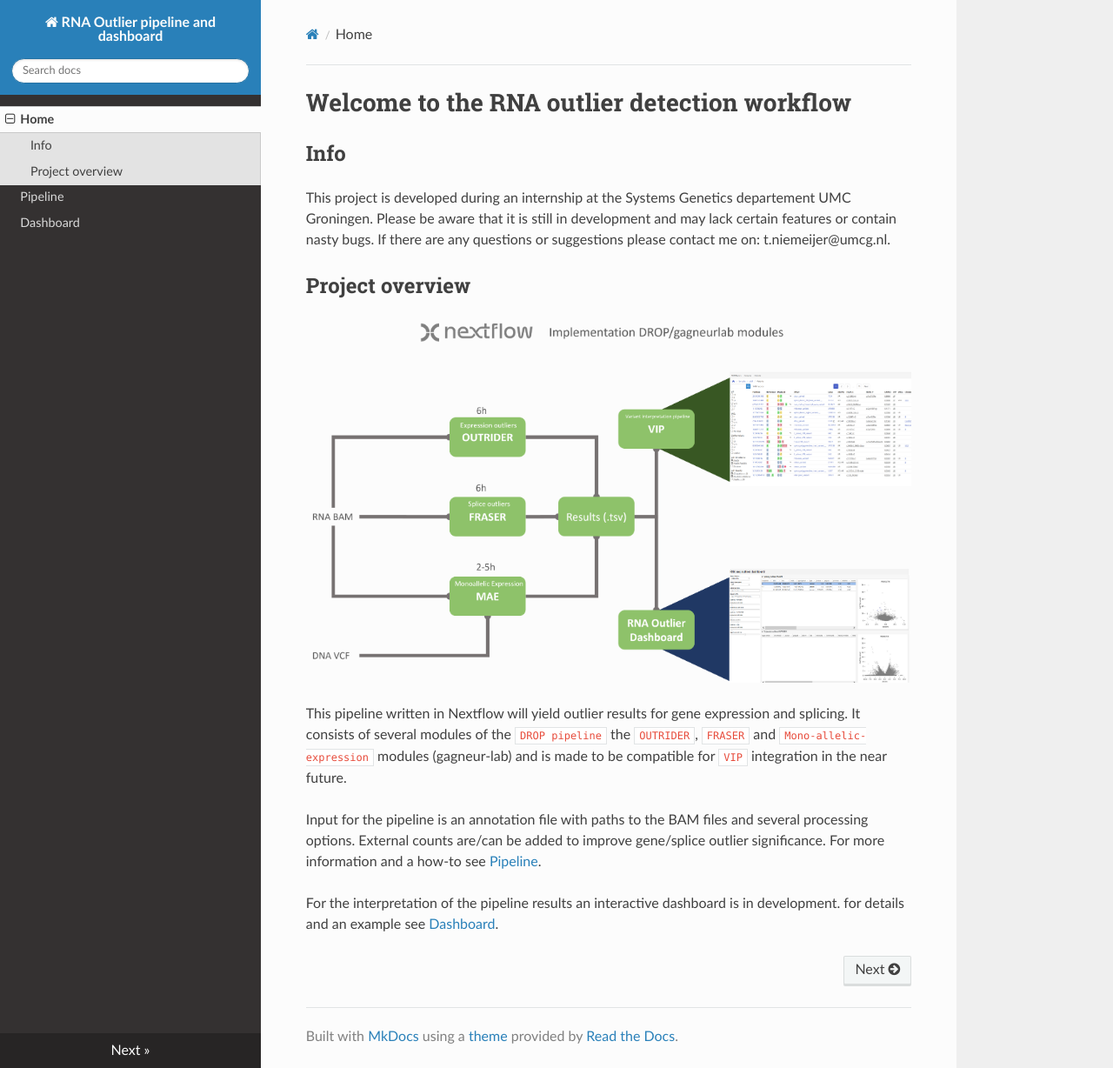
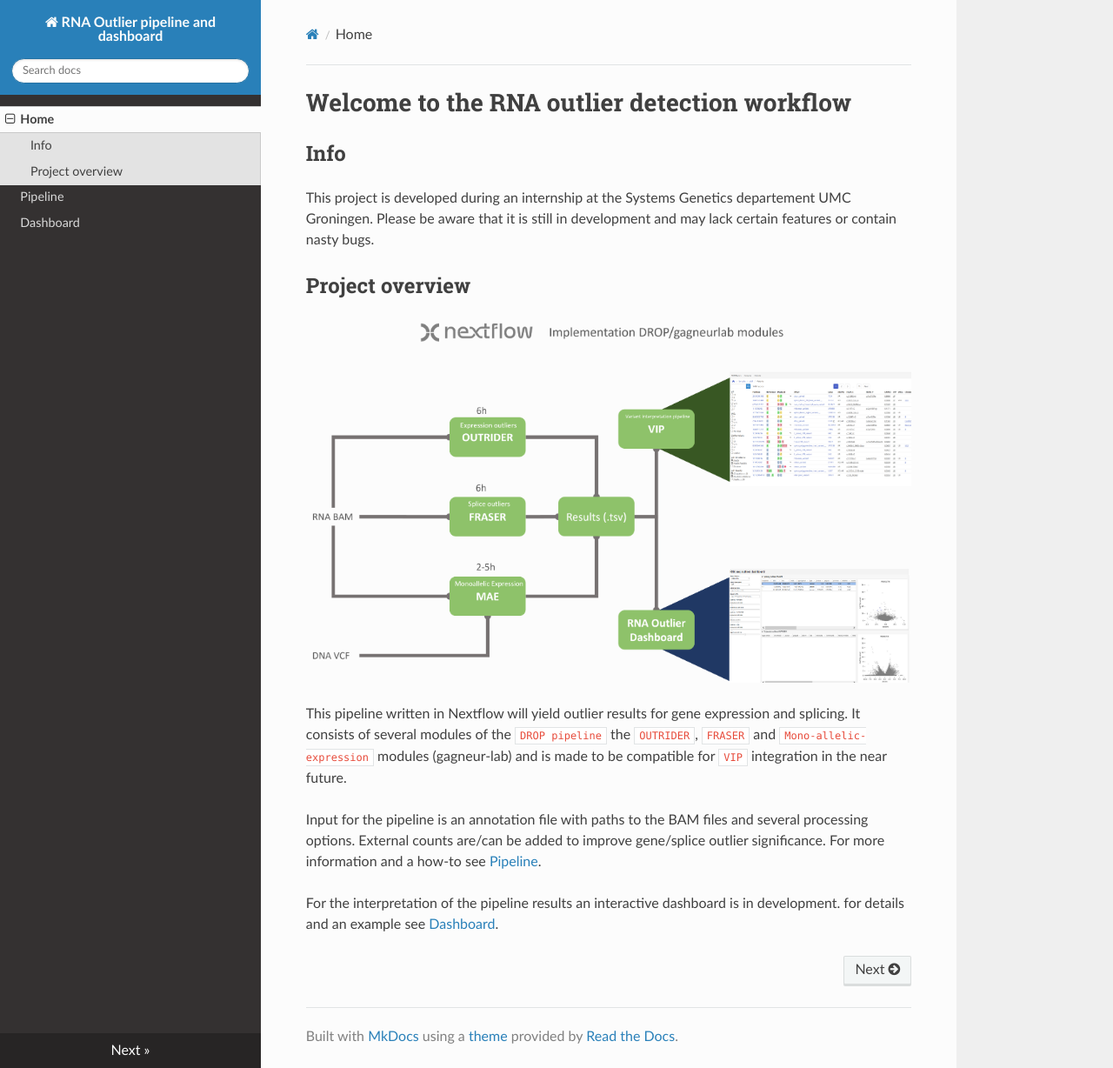
Before and after one commit to Timniem/RNA_outlier_dectection_internship, an MkDocs documentation site: the page built from docs/rna_outlier_docs/docs/index.md, in a window 1280 px wide and 1228 px high. Shown: the whole window at 87% size. Built offline with MkDocs 1.6.1, drawn with Linux system fonts in a browser that asks for light colours; nearby versions of some CDN libraries.

```diff
--- a/docs/rna_outlier_docs/docs/index.md
+++ b/docs/rna_outlier_docs/docs/index.md
@@ -1,8 +1,7 @@
 # Welcome to the RNA outlier detection workflow
 
 ## Info
-This project is developed during an internship at the Systems Genetics departement UMC Groningen. Please be aware that it is still in development and may lack certain features or contain nasty bugs. If there are any questions or suggestions please contact me on:
-t.niemeijer@umcg.nl.
+This project is developed during an internship at the Systems Genetics departement UMC Groningen. Please be aware that it is still in development and may lack certain features or contain nasty bugs.
 
 ## Project overview
 ![pipeline overview](flowchart_example_pipeline_analysis.png)
```
Also changed, not shown: docs/rna_outlier_docs/docs/dashboard.md (+1 -1 lines), 1 other file.
